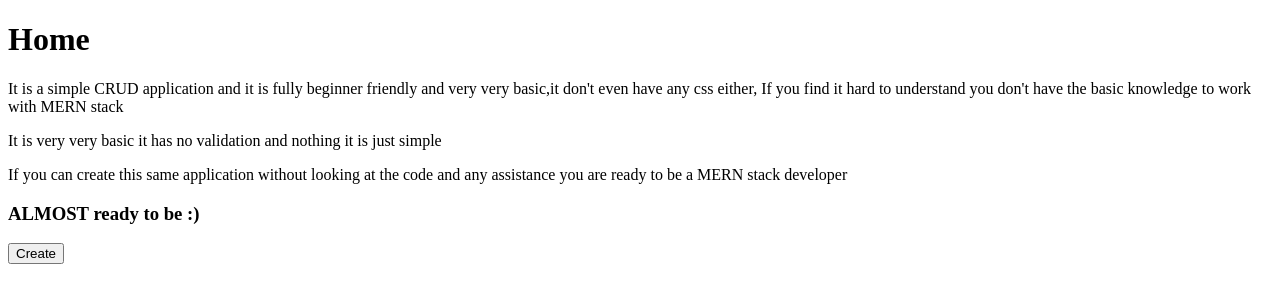
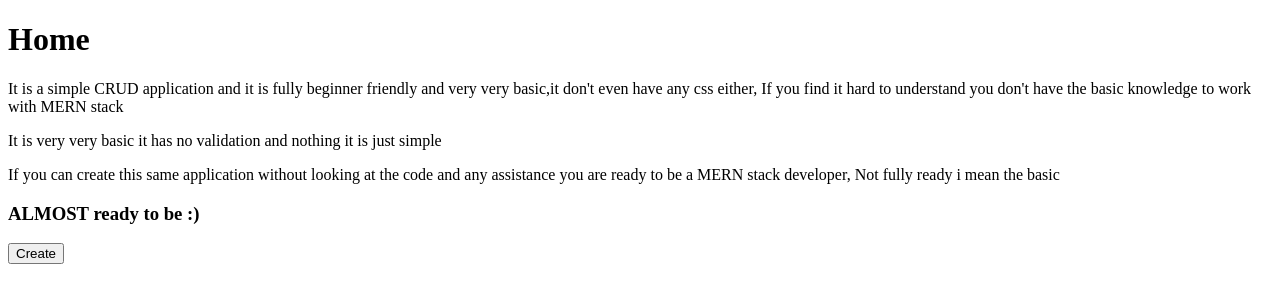
Before and after one commit to ShabinNicholas/CRUD-book, a React (Vite) app in the folder frontend/: page / in a window 1280 px wide. Shown: the top 302 px of the page. Built offline with nearby package versions, Linux system fonts and the light colour scheme.

Commit message:
23-04-2025

```diff
--- a/frontend/src/pages/Landing.jsx
+++ b/frontend/src/pages/Landing.jsx
@@ -15,7 +15,8 @@
       </p>
       <p>
         If you can create this same application without looking at the code and
-        any assistance you are ready to be a MERN stack developer
+        any assistance you are ready to be a MERN stack developer, Not fully
+        ready i mean the basic
       </p>
       <h3>ALMOST ready to be :)</h3>
       <Link to={"/create"}>
```
